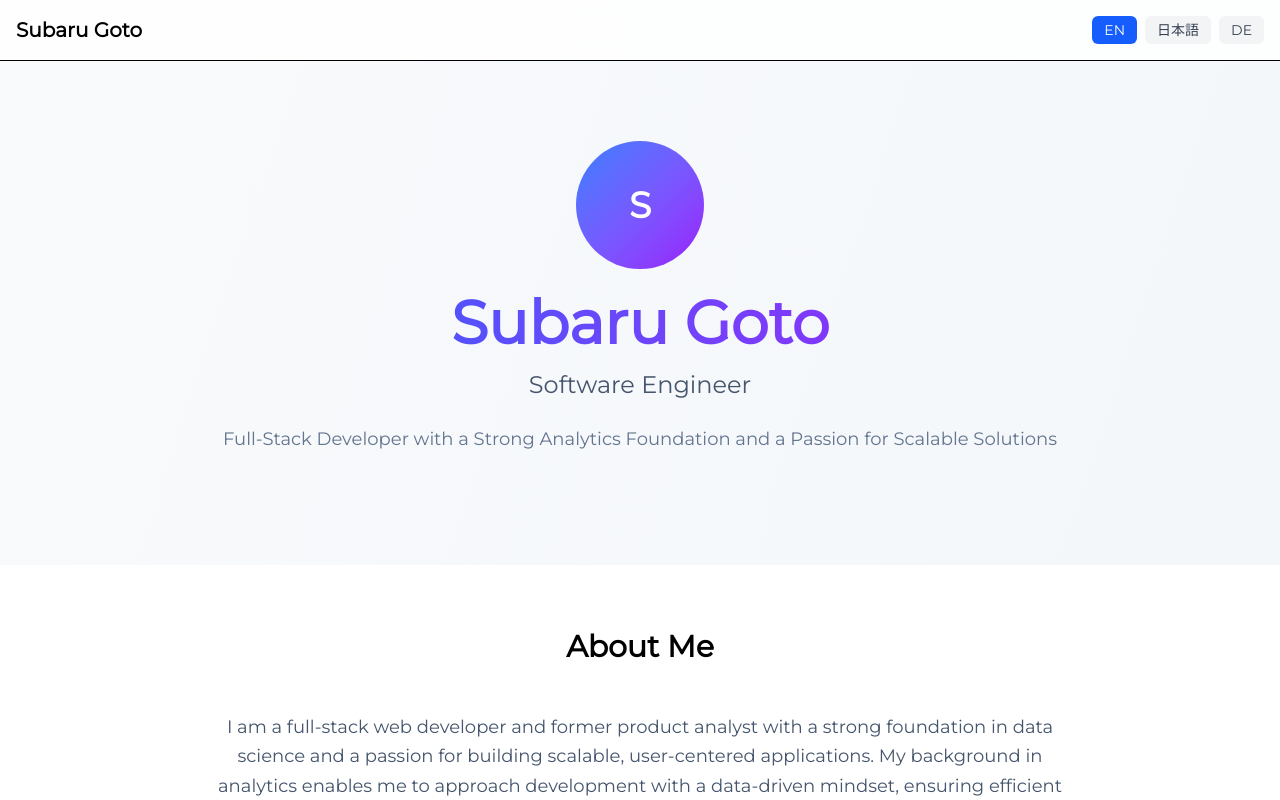
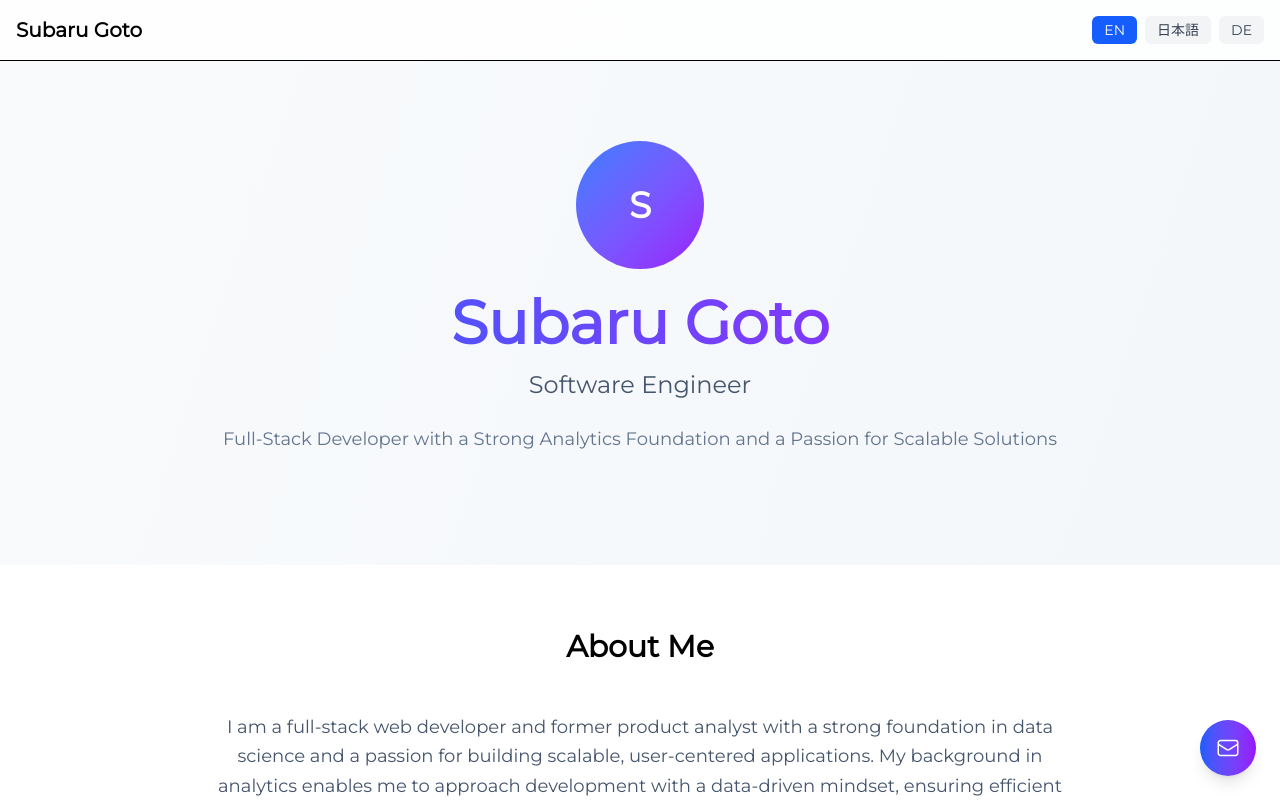
Before and after one commit to Subaru-Goto/AboutMe, a React (Vite) app: page / in a window 1280 px wide. Shown: the top 800 px of the page. Built offline with nearby package versions, Linux system fonts and the light colour scheme; no server answers.

Commit message:
feat: float contact button

```diff
--- a/src/components/Contacts.tsx
+++ b/src/components/Contacts.tsx
@@ -3,6 +3,7 @@ import { translations } from "../constant/data";
 import { useLanguage } from "../context/LanguageContext";
 import { FaGithub as Github } from "react-icons/fa";
 import { FaLinkedin as Linkedin } from "react-icons/fa6";
+import { EnvelopeIcon as Mail } from "@heroicons/react/24/outline";
 
 const Contacts = () => {
   const [isContactModalOpen, setIsContactModalOpen] = useState(false);
@@ -48,6 +49,14 @@ const Contacts = () => {
         </button>
 
       </div>
+
+      <button
+        onClick={openContactModal}
+        className="fixed bottom-6 right-6 w-14 h-14 bg-gradient-to-r from-blue-600 to-purple-600 text-white rounded-full shadow-lg hover:from-blue-700 hover:to-purple-700 transition-all duration-200 flex items-center justify-center z-40 hover:scale-110"
+      >
+        <Mail className="h-6 w-6" />
+      </button>
+
     </section>
   );
 };
```
